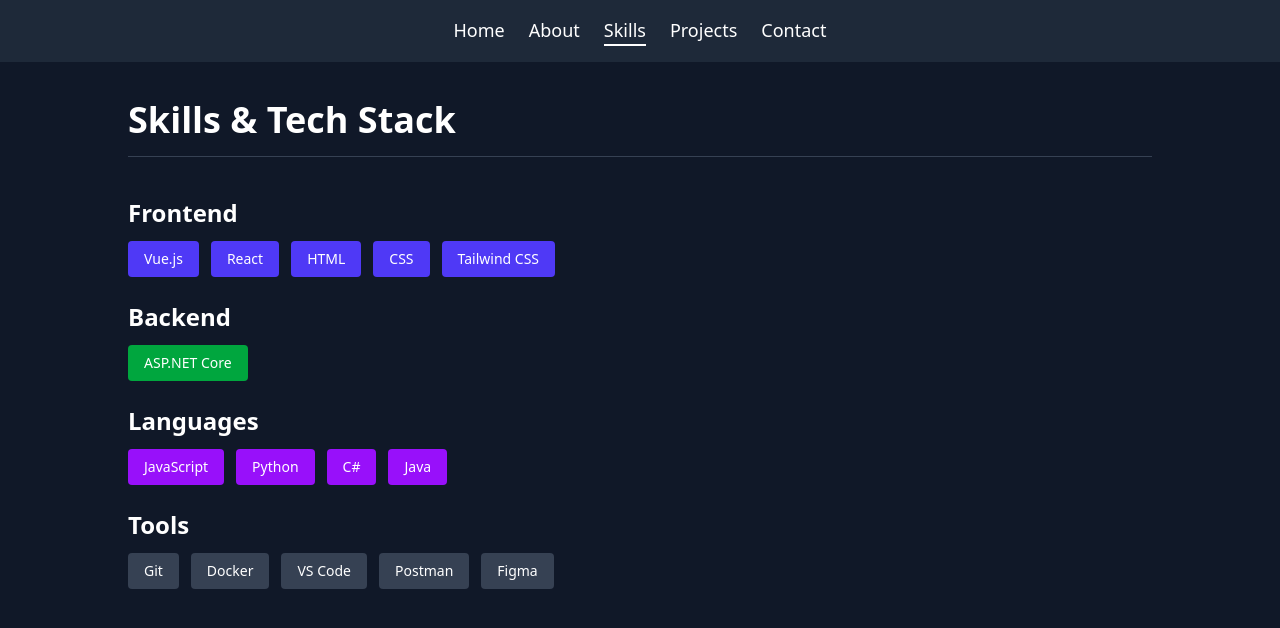
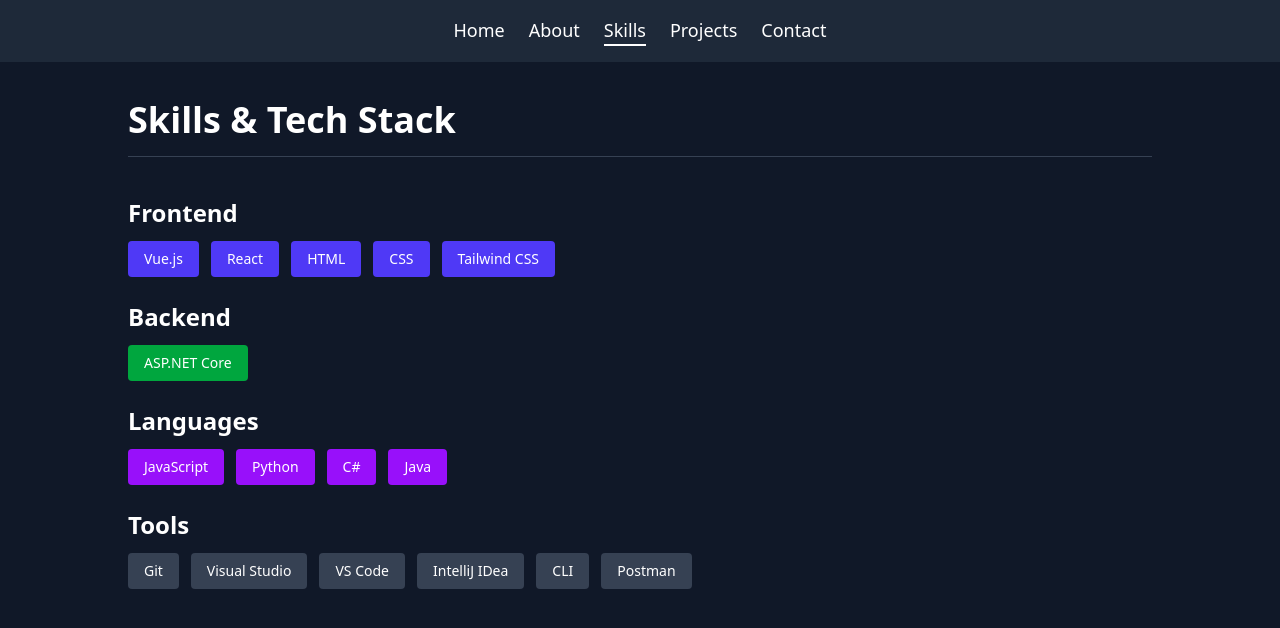
Before and after one commit to twoody0/MyPortfolio, a Vue app in the folder client/: page /skills in a window 1280 px wide. Shown: the top 628 px of the page. Built offline with nearby package versions, Linux system fonts and the light colour scheme; no server answers.

Commit message:
Updated skills

```diff
--- a/client/src/pages/Skills.vue
+++ b/client/src/pages/Skills.vue
@@ -21,7 +21,7 @@
           <h2 class="text-2xl font-semibold mb-3">Backend</h2>
           <div class="flex flex-wrap gap-3">
             <!--<span class="bg-green-600 px-4 py-2 rounded text-sm opacity-0 animate-fadeInLeft animation-delay-100">Node.js</span>-->
-            <span class="bg-green-600 px-4 py-2 rounded text-sm opacity-0 animate-fadeInLeft animation-delay-300">ASP.NET Core</span>
+            <span class="bg-green-600 px-4 py-2 rounded text-sm opacity-0 animate-fadeInLeft animation-delay-100">ASP.NET Core</span>
             <!--<span class="bg-green-600 px-4 py-2 rounded text-sm opacity-0 animate-fadeInLeft animation-delay-500">Django</span>-->
             <!--<span class="bg-green-600 px-4 py-2 rounded text-sm opacity-0 animate-fadeInLeft animation-delay-700">Flask</span>-->
           </div>
@@ -43,10 +43,12 @@
           <h2 class="text-2xl font-semibold mb-3">Tools</h2>
           <div class="flex flex-wrap gap-3">
             <span class="bg-gray-700 px-4 py-2 rounded text-sm opacity-0 animate-fadeInLeft animation-delay-100">Git</span>
-            <span class="bg-gray-700 px-4 py-2 rounded text-sm opacity-0 animate-fadeInLeft animation-delay-300">Docker</span>
+            <span class="bg-gray-700 px-4 py-2 rounded text-sm opacity-0 animate-fadeInLeft animation-delay-300">Visual Studio</span>
             <span class="bg-gray-700 px-4 py-2 rounded text-sm opacity-0 animate-fadeInLeft animation-delay-500">VS Code</span>
+            <span class="bg-gray-700 px-4 py-2 rounded text-sm opacity-0 animate-fadeInLeft animation-delay-500">IntelliJ IDea</span>
+            <span class="bg-gray-700 px-4 py-2 rounded text-sm opacity-0 animate-fadeInLeft animation-delay-500">CLI</span>
             <span class="bg-gray-700 px-4 py-2 rounded text-sm opacity-0 animate-fadeInLeft animation-delay-700">Postman</span>
-            <span class="bg-gray-700 px-4 py-2 rounded text-sm opacity-0 animate-fadeInLeft animation-delay-900">Figma</span>
+            <!--<span class="bg-gray-700 px-4 py-2 rounded text-sm opacity-0 animate-fadeInLeft animation-delay-900">Figma</span>-->
           </div>
         </div>
       </div>
```
